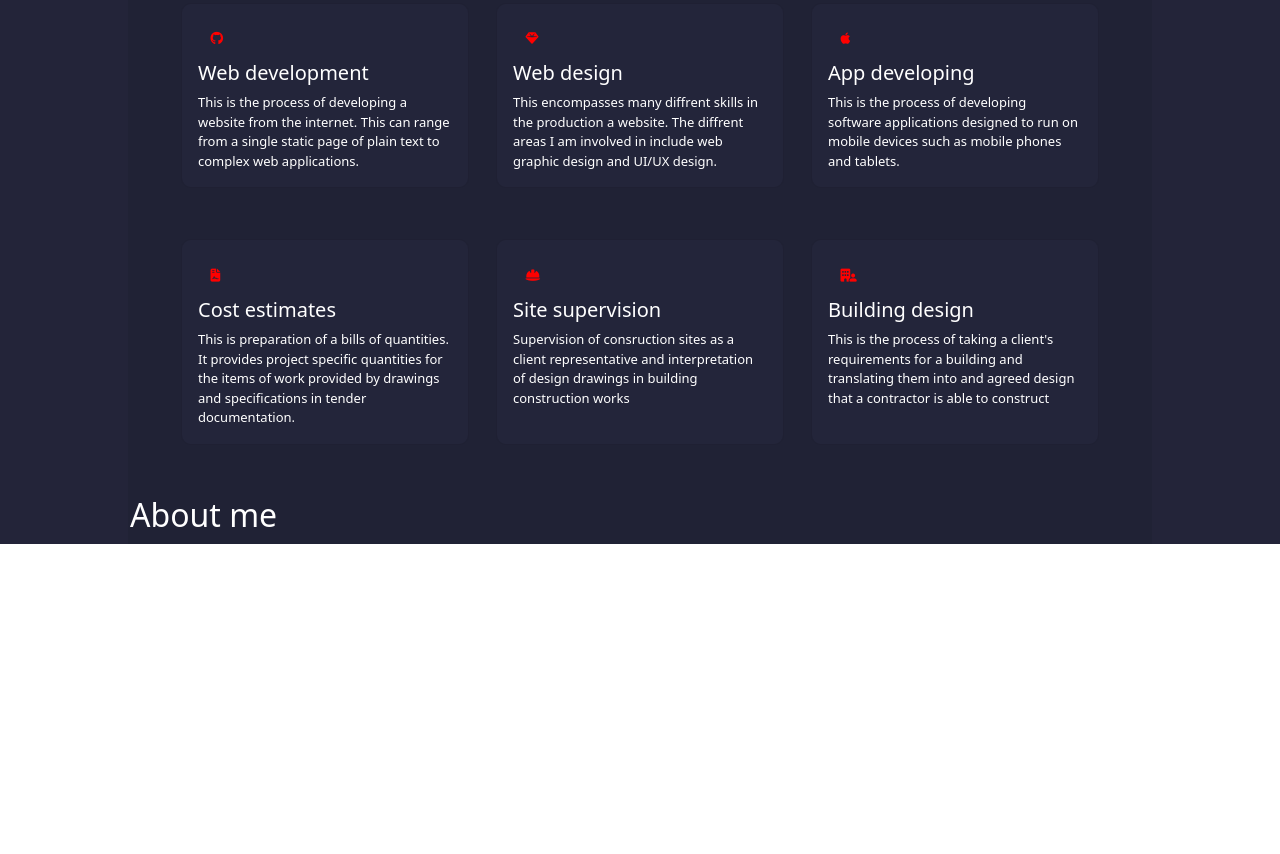
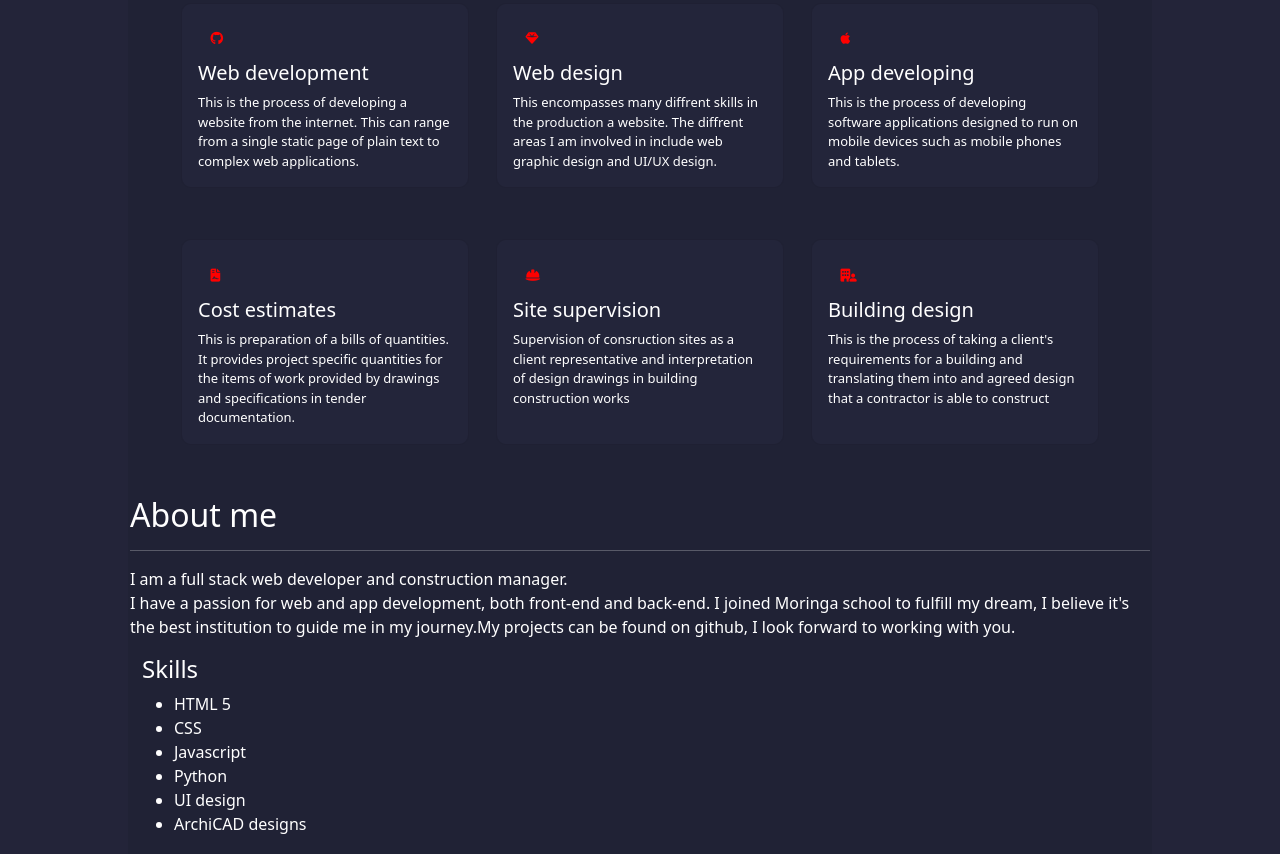
Before and after one commit to Munene-Kariuki/Personal_website, a plain HTML site: page index.html in a window 1280 px wide. Shown: the part 617-1471 px from the top of the page. Before the commit the page ends 1161 px from the top, so only its background shows below. Drawn offline with nearby package versions, Linux system fonts and the light colour scheme.

Commit message:
add about me section

```diff
--- a/index.html
+++ b/index.html
@@ -41,7 +41,7 @@
                 <li><i class="fa-brands fa-facebook-f"></i></li>
                 <li><i class="fa-brands fa-twitter"></i></li>
                 <li><i class="fa-brands fa-instagram"></i></li>
-                <li><i class="fa-brands fa-google"></i></li>
+                <li><i class="fa-brands fa-github"></i></li>
                 <li><i class="fa-brands fa-linkedin-in"></i></li>
               </ul>
             </div>
@@ -113,6 +113,26 @@
       <section class="about">
         <div class="about_header">
           <h2>About me</h2>
+          <hr>
+        </div>
+        <div class="left_container">
+          <p>I am a full stack web developer and construction manager.<br>I have a passion for web and app development, both front-end and back-end. I joined Moringa school to fulfill my dream, I believe it's the best institution to guide me in my journey.My projects can be found on github, I look forward to working with you.</p>
+        </div>
+        <div class="right container">
+          <div class="skills">
+            <h4>Skills</h4>
+            <ul>
+              <li>HTML 5</li>
+              <li>CSS</li>
+              <li>Javascript</li>
+              <li>Python</li>
+              <li>UI design</li>
+              <li>ArchiCAD designs</li>
+            </ul>
+          </div>
+          <div class="hobbies">
+
+          </div>
         </div>
       </section>
     </div>
```
